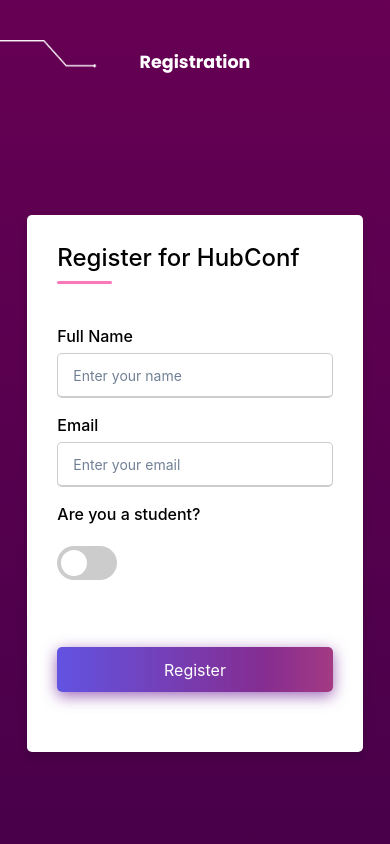
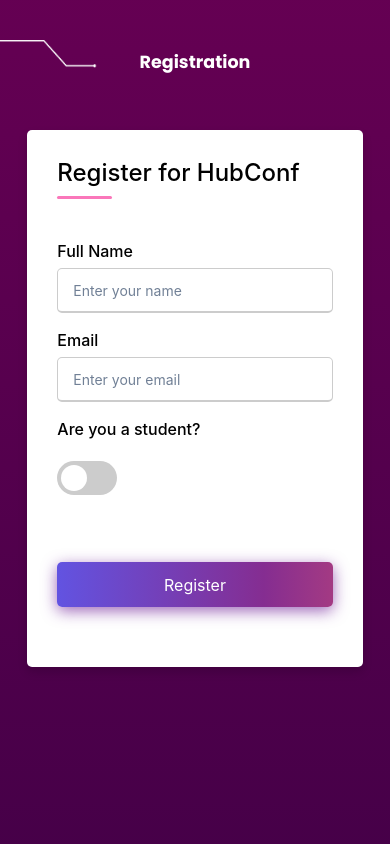
Before and after one commit to AUBGTheHUB/hub-conf-signup, a React (Create React App) app in the folder packages/web/: page / in a window 390 px wide. Shown: the part 2480-3324 px from the top of the page. Built offline with nearby package versions, Linux system fonts and the light colour scheme.

Commit message:
#42 lowered form margin on mobile devices

```diff
--- a/packages/web/src/style.css
+++ b/packages/web/src/style.css
@@ -697,6 +697,9 @@ input:checked + .slider:before {
 }
  /*form*/
 @media (max-width: 584px) {
+  .Reg .content{
+    margin-top: 55px;
+  }
   .container {
     max-width: 86%;
     justify-content: center;
```
